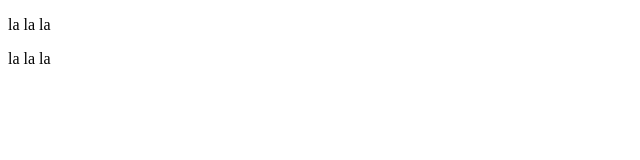
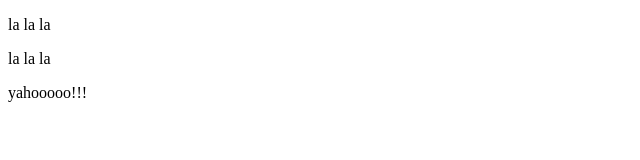
Before and after one commit to antoniooreany/site_31.08.16_1, a plain HTML site: page index.html in a window 1280 px wide. Shown: the whole page, without its empty margins (0-640 px from the left). Drawn offline with Linux system fonts and the light colour scheme.

Commit message:
third commit

```diff
--- a/index.html
+++ b/index.html
@@ -8,5 +8,6 @@
 <body>
 <p>la la la</p>
 <p>la la la</p>
+<p>yahooooo!!!</p>
 </body>
 </html>
```
